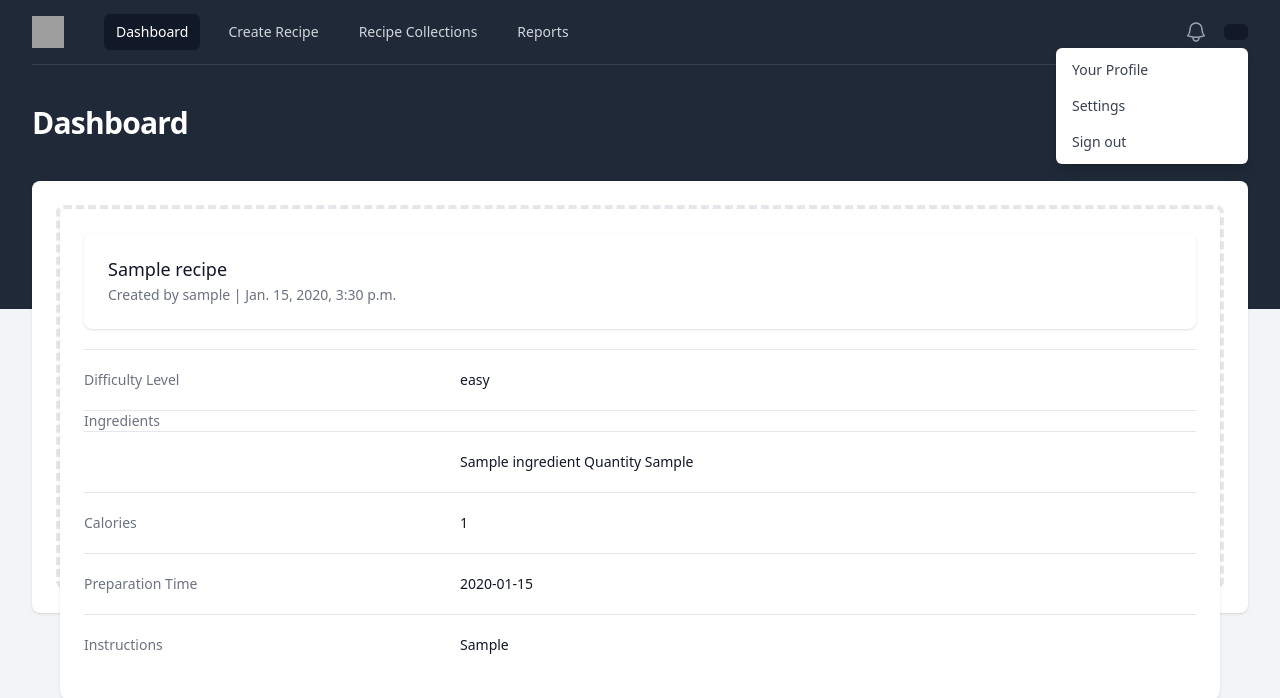
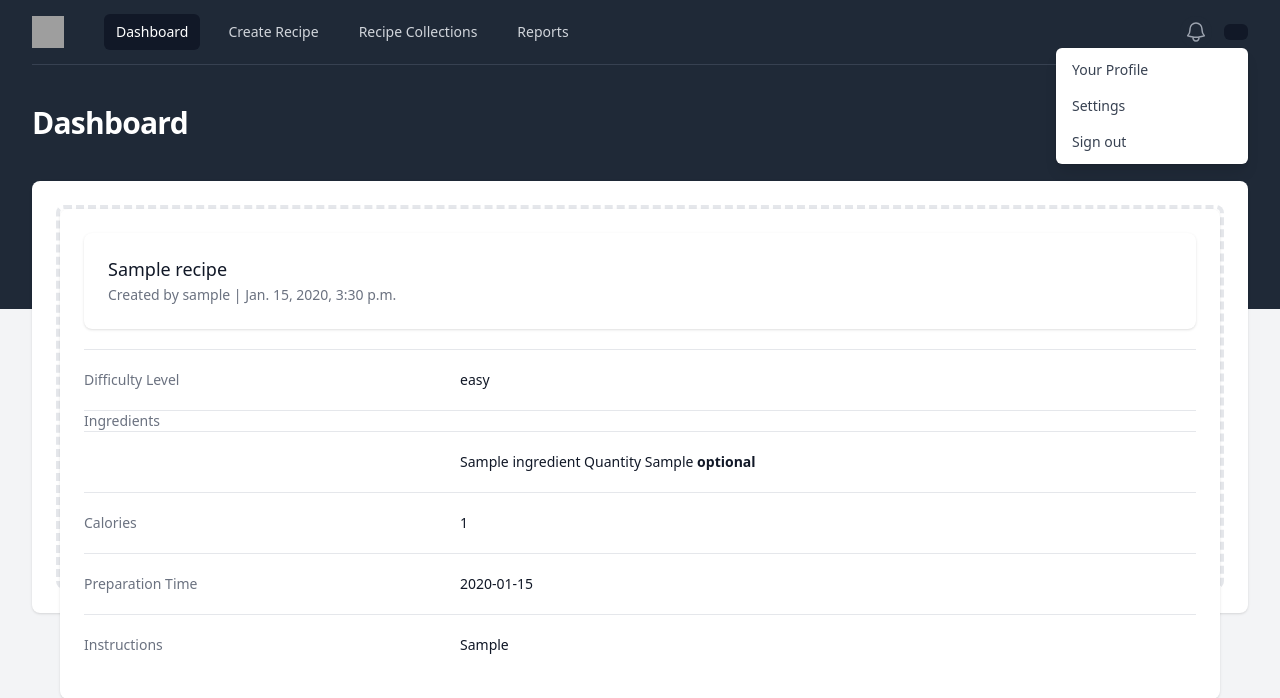
Before and after one commit to MadheshKumarVJ/Recipify, a Django app: a page that uses recipe/templates/recipe/detail.html in a window 1280 px wide. Shown: the top 698 px of the page. Run offline with Django 4.2, Linux system fonts and the light colour scheme; tables that the repository leaves empty hold one stand-in row (values such as "Sample post"); some libraries are stand-ins or nearby versions; grey boxes are pictures that could not be loaded.

Commit message:
Remove Commented Code

```diff
--- a/recipe/templates/recipe/detail.html
+++ b/recipe/templates/recipe/detail.html
@@ -18,7 +18,12 @@
         <div class="py-4 sm:grid sm:grid-cols-3 sm:gap-4 sm:py-5">
           {% for ingredient in recipe.ingredients.all %}
           <dt class="text-sm font-medium text-gray-500"> </dt>
-          <dd class="mt-1 text-sm text-gray-900 sm:col-span-2 sm:mt-0"> {{ ingredient }} Quantity {{ ingredient.quantity }} {{ ingredient.is_optional }}</dd>
+          <dd class="mt-1 text-sm text-gray-900 sm:col-span-2 sm:mt-0"> {{ ingredient }} Quantity {{ ingredient.quantity }}
+            {% if ingredient.optional %}
+            <b>optional</b>
+            {% endif %}
+
+            </dd>
           {% endfor %}
 
 
--- a/recipe/views/detail.py
+++ b/recipe/views/detail.py
@@ -6,9 +6,3 @@ from ..models.recipe import Recipe
 class RecipeDetailView(DetailView):
     model = Recipe
     template_name = "recipe/detail.html"
-
-    # def get_context_data(self, *args, **kwargs):
-    #     context = super(RecipeDetailView,
-    #          self).get_context_data(*args, **kwargs)
-    #     context["recipies"] = Recipe.objects.all()
-    #     return context
```
